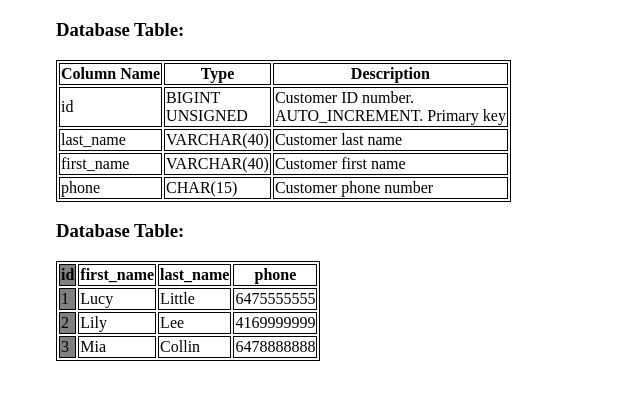
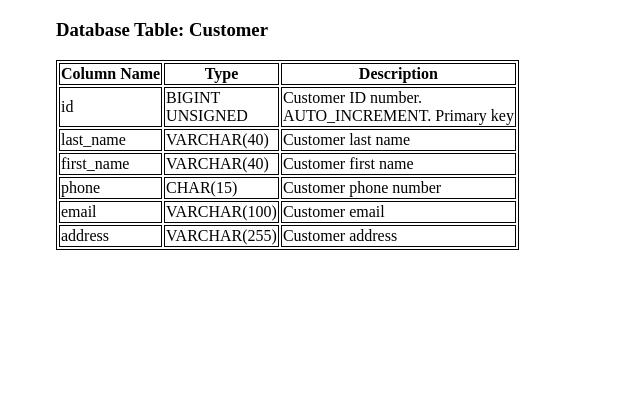
Before and after one commit to zhifenli/php-assignment1, a plain HTML site: page index.html in a window 1280 px wide. Shown: the part 61-458 px from the top of the page, without its empty margins (0-640 px from the left). Drawn offline with Linux system fonts and the light colour scheme.

Commit message:
added data

```diff
--- a/index.html
+++ b/index.html
@@ -21,7 +21,7 @@
   </head>
   <body>
     <h1>Database: php_exercise2</h1>
-    <h3>Database Table:</h3>
+    <h3>Database Table: Customer</h3>
     <table >
         <tr>
           <th>Column Name</th>
@@ -48,37 +48,16 @@
             <td>CHAR(15)</td>
             <td>Customer phone number</td>
           </tr>
+          <tr>
+            <td>email</td>
+            <td>VARCHAR(100)</td>
+            <td>Customer email</td>
+          </tr>
+          <tr>
+            <td>address</td>
+            <td>VARCHAR(255)</td>
+            <td>Customer address</td>
+          </tr>
       </table>
-      <h3>Database Table:</h3>
-    <table >
-        <tr>
-          <th class="bg">id</th>
-          <th>first_name</th>
-          <th>last_name</th>
-          <th>phone</th>
-        </tr>
-        <tr>
-          <td class="bg">1</td>
-          <td>Lucy</td>
-          <td>Little</td>
-          <td>6475555555</td>
-        </tr>
-        <tr>
-          <td class="bg">2</td>
-          <td>Lily</td>
-          <td>Lee</td>
-          <td>4169999999</td>
-        </tr>
-        <tr>
-            <td class="bg">3</td>
-            <td>Mia</td>
-            <td>Collin</td>
-            <td>6478888888</td>
-        </tr>
-      </table>
-
-
-    <!-- Optional JavaScript -->
-    <!-- jQuery first, then Popper.js, then Bootstrap JS -->
   </body>
 </html>
```
